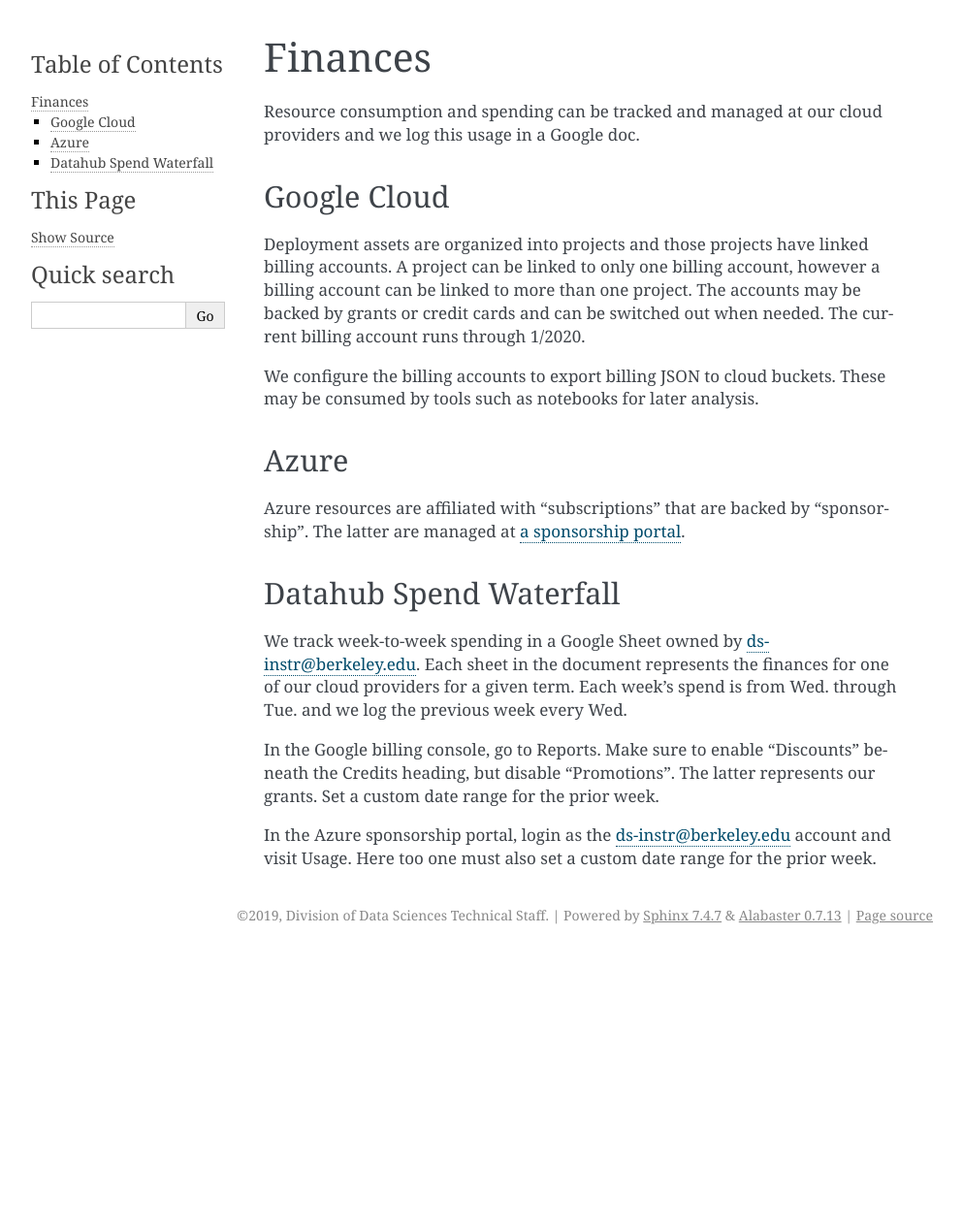
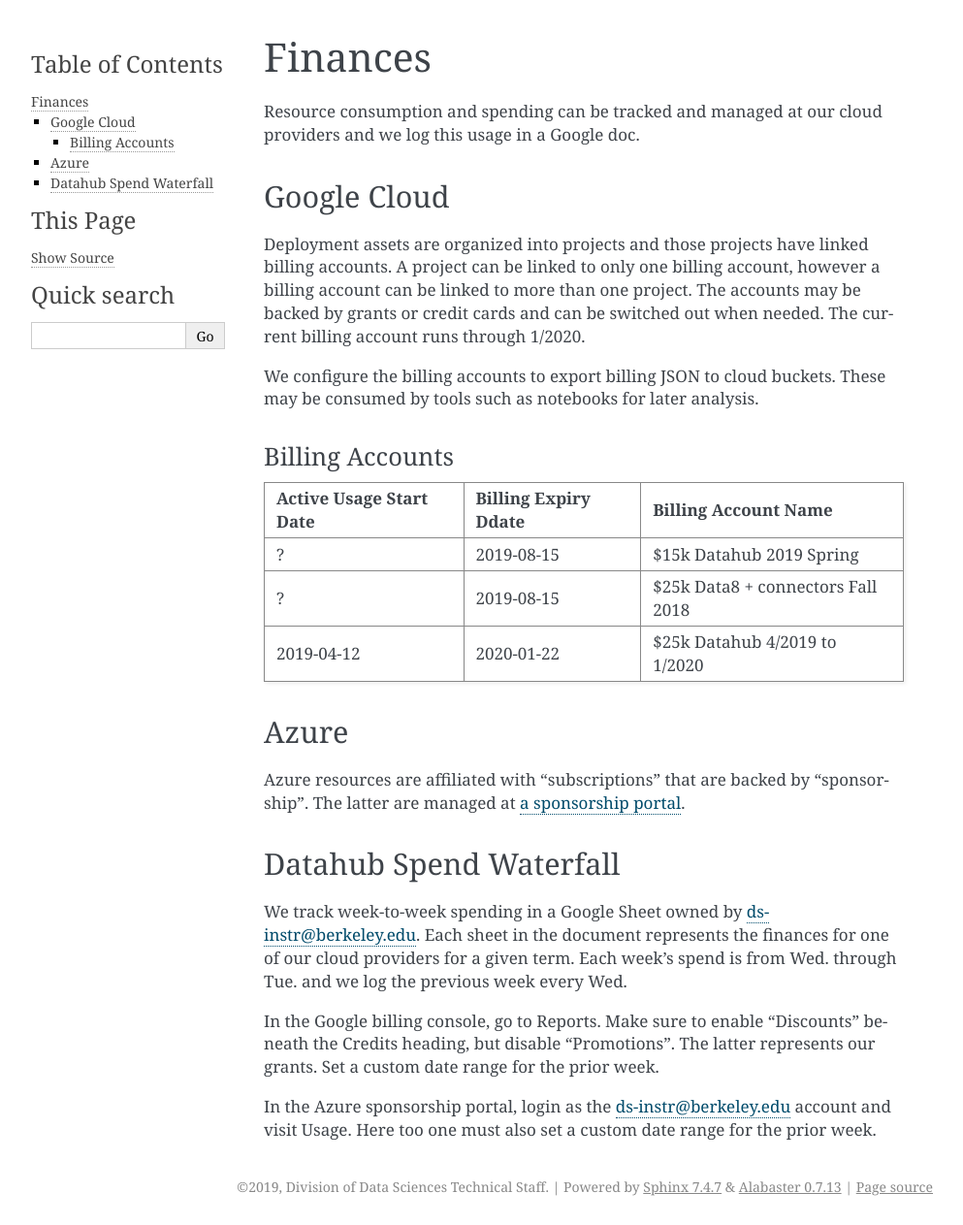
Before and after one commit to berkeley-dsep-infra/datahub, a Sphinx documentation site: the page built from docs/finances.rst, in a window 1280 px wide. Shown: the whole page at 97% size, without its empty margins (148-1141 px from the left). Built offline with Sphinx 7.4.7, drawn with Linux system fonts in a browser that asks for light colours; before the commit the page ends 983 px from its top, so only the background shows below that.

Commit message:
Add billing account table.

```diff
--- a/docs/finances.rst
+++ b/docs/finances.rst
@@ -14,6 +14,18 @@
 
 We configure the billing accounts to export billing JSON to cloud buckets. These may be consumed by tools such as notebooks for later analysis.
 
+Billing Accounts
+----------------
+
+=======================  ====================  =================================
+Active Usage Start Date  Billing Expiry Ddate  Billing Account Name
+=======================  ====================  =================================
+?                        2019-08-15            $15k Datahub 2019 Spring
+?                        2019-08-15            $25k Data8 + connectors Fall 2018
+2019-04-12               2020-01-22            $25k Datahub 4/2019 to 1/2020
+=======================  ====================  =================================
+
+
 Azure
 =====
 
```
